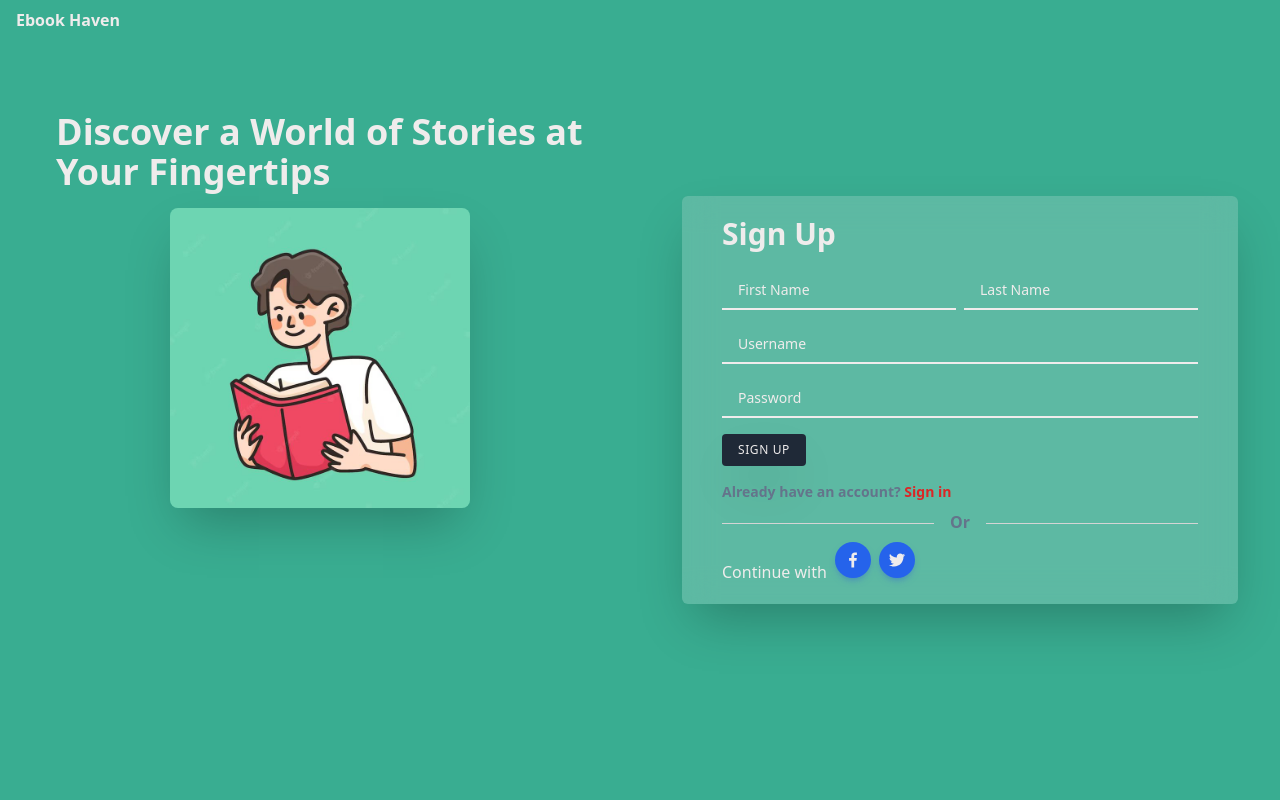
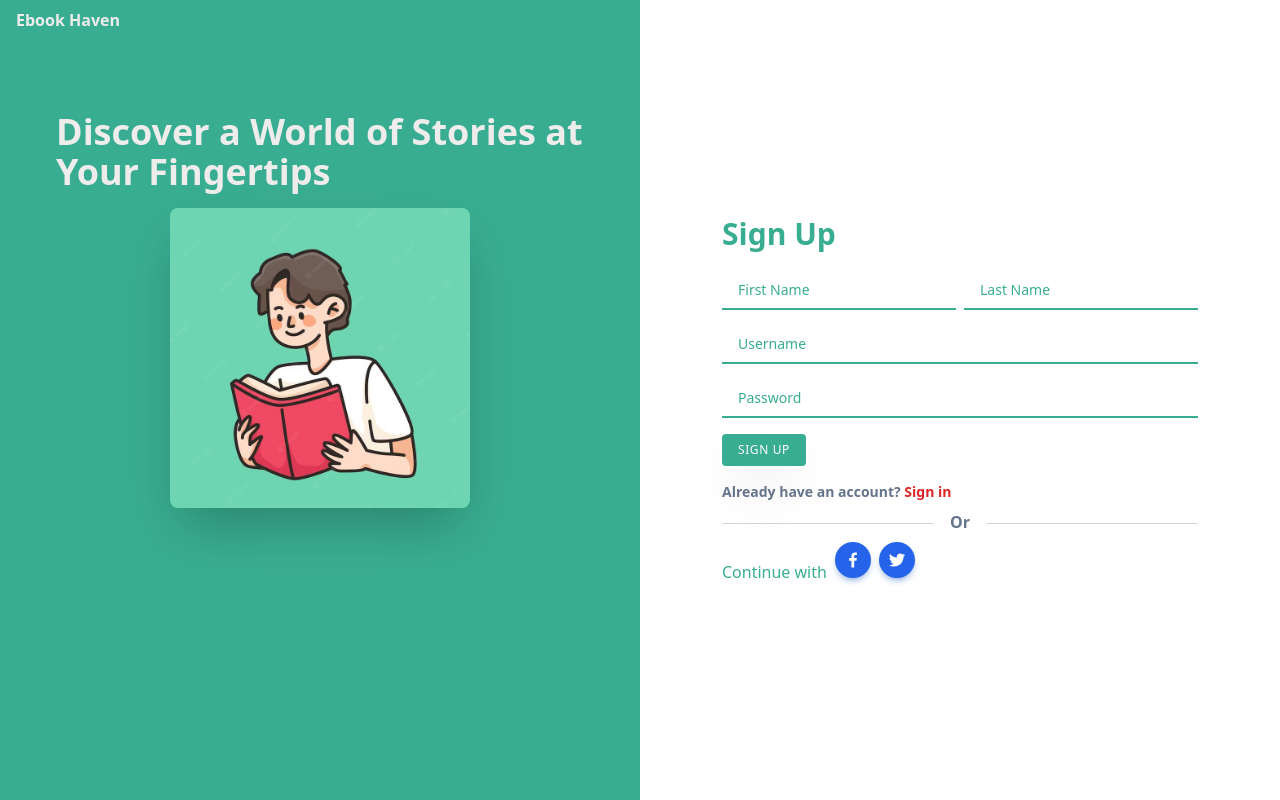
Before and after one commit to cout05/ebook-haven, a React (Vite) app in the folder frontend/: page /signup in a window 1280 px wide. Built offline with nearby package versions, Linux system fonts and the light colour scheme.

Commit message:
changed colors

```diff
--- a/frontend/src/pages/SignUp.jsx
+++ b/frontend/src/pages/SignUp.jsx
@@ -34,21 +34,21 @@ const SignIn = () => {
   };
 
   return (
-    <section className="h-screen text-[#EFECEC] bg-[#39ad91] flex flex-col md:flex-row md:justify-center md:items-center">
+    <section className="h-screen text-[#39ad91] flex flex-col md:flex-row md:justify-center md:items-center">
       <WelcomePage />
-      <div className="w-full md:w-[50%] px-5 md:px-0 mt-16 md:mt-0  md:h-screen md:bg-[#39ad91] flex md:justify-center md:items-center">
-        <div className="px-10 pb-5 pt-5 bg-[#efecec] bg-opacity-20 backdrop-blur-lg rounded-md shadow-2xl">
+      <div className="w-full md:w-[50%] px-5 md:px-0 mt-16 md:mt-0  md:h-screen  flex md:justify-center md:items-center">
+        <div className="px-10 pb-5 pt-5  rounded-md">
           <form onSubmit={signUp}>
             <h1 className="text-3xl font-semibold pb-5">Sign Up</h1>
             <div className="flex justify-between gap-2">
               <input
-                className="flex-1 text-sm w-full px-4 py-2 bg-transparent outline-none border-b-2 border-[#efecec] placeholder-[#efecec]"
+                className="flex-1 text-sm w-full px-4 py-2 bg-transparent outline-none border-b-2 border-[#39ad91] placeholder-[#39ad91]"
                 type="text"
                 placeholder="First Name"
                 onChange={(e) => setFn(e.target.value)}
               />
               <input
-                className="flex-1 text-sm w-full px-4 py-2 bg-transparent outline-none border-b-2 border-[#efecec] placeholder-[#efecec]"
+                className="flex-1 text-sm w-full px-4 py-2 bg-transparent outline-none border-b-2 border-[#39ad91] placeholder-[#39ad91]"
                 type="text"
                 placeholder="Last Name"
                 onChange={(e) => setLn(e.target.value)}
@@ -56,13 +56,13 @@ const SignIn = () => {
             </div>
 
             <input
-              className="text-sm w-full px-4 py-2 bg-transparent outline-none border-b-2 border-[#efecec] placeholder-[#efecec]  mt-4"
+              className="text-sm w-full px-4 py-2 bg-transparent outline-none border-b-2 border-[#39ad91] placeholder-[#39ad91]  mt-4"
               type="text"
               placeholder="Username"
               onChange={(e) => setUn(e.target.value)}
             />
             <input
-              className="text-sm w-full px-4 py-2 bg-transparent outline-none border-b-2 border-[#efecec] placeholder-[#efecec] mt-4"
+              className="text-sm w-full px-4 py-2 bg-transparent outline-none border-b-2 border-[#39ad91] placeholder-[#39ad91] mt-4"
               type="password"
               placeholder="Password"
               onChange={(e) => setPw(e.target.value)}
@@ -70,7 +70,7 @@ const SignIn = () => {
 
             <div className="text-center md:text-left">
               <button
-                className="mt-4 bg-gray-800 shadow-2xl hover:bg-gray-600 px-4 py-2 text-[#efecec] uppercase rounded text-xs tracking-wider"
+                className="mt-4 bg-[#39ad91] shadow-2xl hover:bg-[#39ad91] px-4 py-2 text-[#fff] uppercase rounded text-xs tracking-wider"
                 type="submit">
                 Sign up
               </button>
@@ -80,7 +80,7 @@ const SignIn = () => {
             Already have an account?{" "}
             <Link
               className="text-red-600 hover:underline hover:underline-offset-4"
-              to="/signin">
+              to="/login">
               Sign in
             </Link>
           </div>
@@ -93,7 +93,7 @@ const SignIn = () => {
             <label className="mr-1">Continue with</label>
             <button
               type="button"
-              className="mx-1 h-9 w-9  rounded-full bg-blue-600 hover:bg-blue-700 text-[#efecec] shadow-[0_4px_9px_-4px_#3b71ca]">
+              className="mx-1 h-9 w-9  rounded-full bg-blue-600 hover:bg-blue-700 text-[#fff] shadow-[0_4px_9px_-4px_#3b71ca]">
               <BiLogoFacebook
                 size={20}
                 className="flex justify-center items-center w-full"
@@ -101,7 +101,7 @@ const SignIn = () => {
             </button>
             <button
               type="button"
-              className="inlne-block mx-1 h-9 w-9 rounded-full bg-blue-600 hover:bg-blue-700 uppercase leading-normal text-[#efecec] shadow-[0_4px_9px_-4px_#3b71ca]">
+              className="inlne-block mx-1 h-9 w-9 rounded-full bg-blue-600 hover:bg-blue-700 uppercase leading-normal text-[#fff] shadow-[0_4px_9px_-4px_#3b71ca]">
               <AiOutlineTwitter
                 size={20}
                 className="flex justify-center items-center w-full"
```
